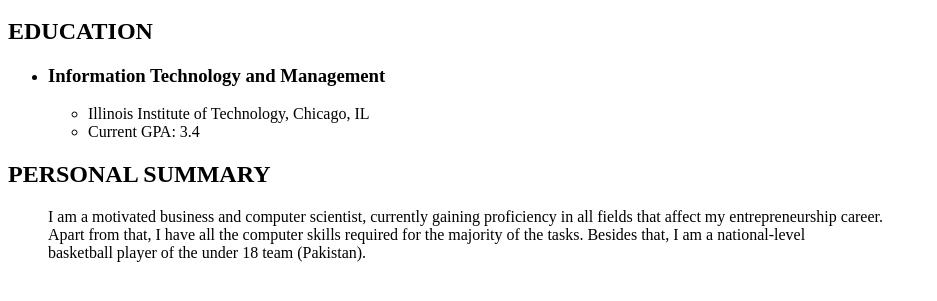
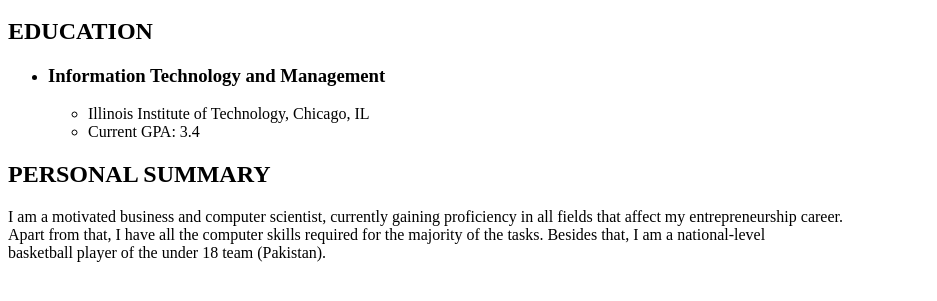
Before and after one commit to Ch-ahmad/ITM361assignment, a plain HTML site: page index.html in a window 1280 px wide. Shown: the part 275-576 px from the top of the page, without its empty margins (0-937 px from the left). Drawn offline with Linux system fonts and the light colour scheme.

Commit message:
changed lint

```diff
--- a/index.html
+++ b/index.html
@@ -1,13 +1,13 @@
-
 <!DOCTYPE html>
 <html lang="en">
+
 <head>
     <title>Home: Ahmad Yamien</title>
-        <meta charset="UTF-8"/>
+    <meta charset="UTF-8" />
 </head>
 
 <body>
-        <header class="header" >
+    <header class="header">
         <h1 class="name">Ahmad Yamien</h1>
         <nav>
             <ul>
@@ -57,11 +57,11 @@
 
     <section class="Personal Summary">
         <h2>PERSONAL SUMMARY</h2>
-            <ul class="summary">
-                  <p>I am a motivated business and computer scientist, currently gaining proficiency in all fields that affect my entrepreneurship career.<br>
-                     Apart from that, I have all the computer skills required for the majority of the tasks.
-                      Besides that, I am a national-level <br> basketball player of the under 18 team (Pakistan).</p>
-                    </ul>
+
+            I am a motivated business and computer scientist, currently gaining proficiency in all fields that affect my entrepreneurship career.<br> Apart from that, I have all the computer skills required for the majority of the tasks. Besides that,
+            I am a national-level <br> basketball player of the under 18 team (Pakistan).
+
+    </section>
 
 
 
```
Lines whose indentation alone changed are shown as unchanged.
